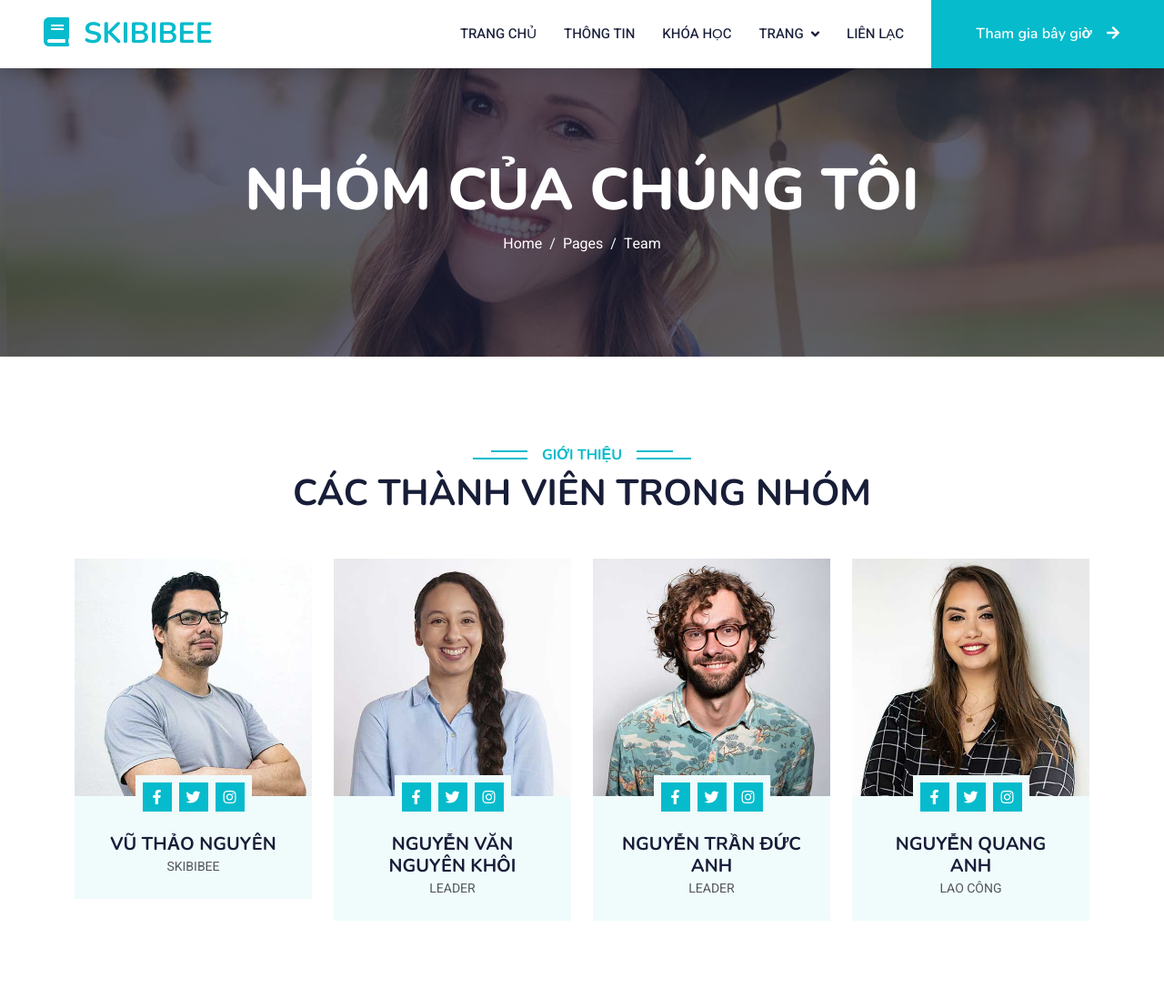
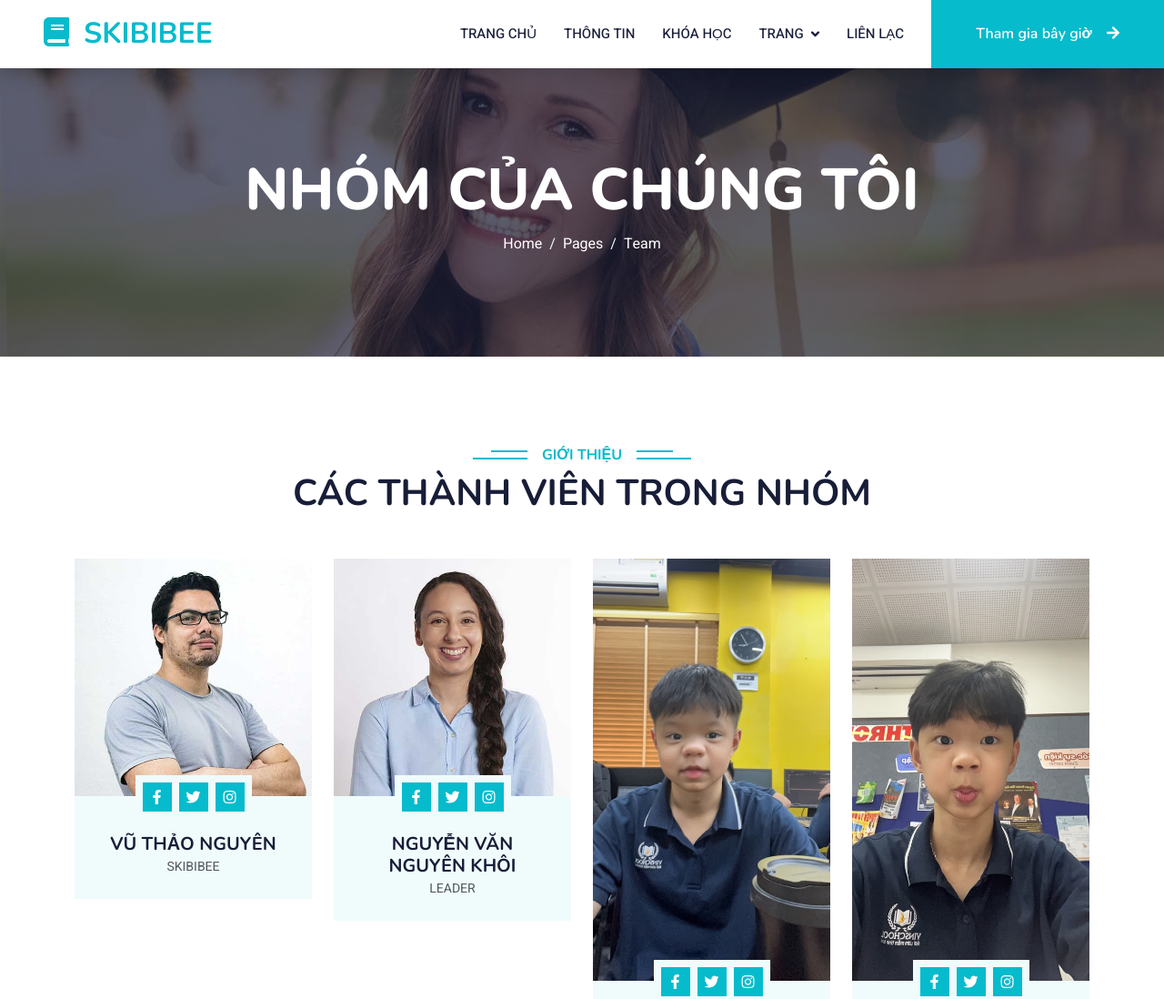
Before and after one commit to ducanhngtran/elearning-html-template, a plain HTML site: page team.html in a window 1280 px wide. Shown: the top 1098 px of the page at 91% size. Drawn offline with nearby package versions, Linux system fonts and the light colour scheme.

Commit message:
duca
them anh thanh vien

```diff
--- a/team.html
+++ b/team.html
@@ -136,7 +136,7 @@
                 <div class="col-lg-3 col-md-6 wow fadeInUp" data-wow-delay="0.5s">
                     <div class="team-item bg-light">
                         <div class="overflow-hidden">
-                            <img class="img-fluid" src="img/team-3.jpg" alt="">
+                            <img class="img-fluid" src="img/pico.jpg" alt="">
                         </div>
                         <div class="position-relative d-flex justify-content-center" style="margin-top: -23px;">
                             <div class="bg-light d-flex justify-content-center pt-2 px-1">
@@ -154,7 +154,7 @@
                 <div class="col-lg-3 col-md-6 wow fadeInUp" data-wow-delay="0.7s">
                     <div class="team-item bg-light">
                         <div class="overflow-hidden">
-                            <img class="img-fluid" src="img/team-4.jpg" alt="">
+                            <img class="img-fluid" src="img/opic.jpg" alt="">
                         </div>
                         <div class="position-relative d-flex justify-content-center" style="margin-top: -23px;">
                             <div class="bg-light d-flex justify-content-center pt-2 px-1">
```
Also changed, not shown: img/opic.jpg (added), img/pico.jpg (added).
